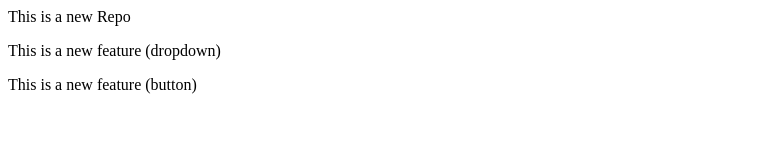
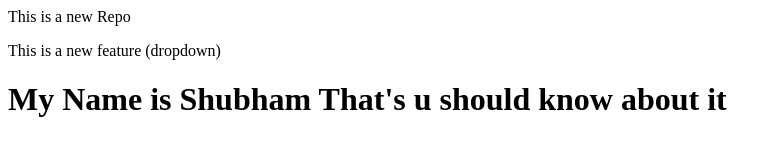
Before and after one commit to mode-shubham-Dev/localrepo, a plain HTML site: page index.html in a window 1280 px wide. Shown: the whole page, without its empty margins (0-782 px from the left). Drawn offline with Linux system fonts and the light colour scheme.

Commit message:
sligtly change

```diff
--- a/index.html
+++ b/index.html
@@ -1,3 +1,3 @@
 <p>This is a new Repo</p>
 <p>This is a new feature (dropdown)</p>
-<p>This is a new feature (button)</p>
+<h1>My Name is Shubham That's u should know about it</h1>
```
